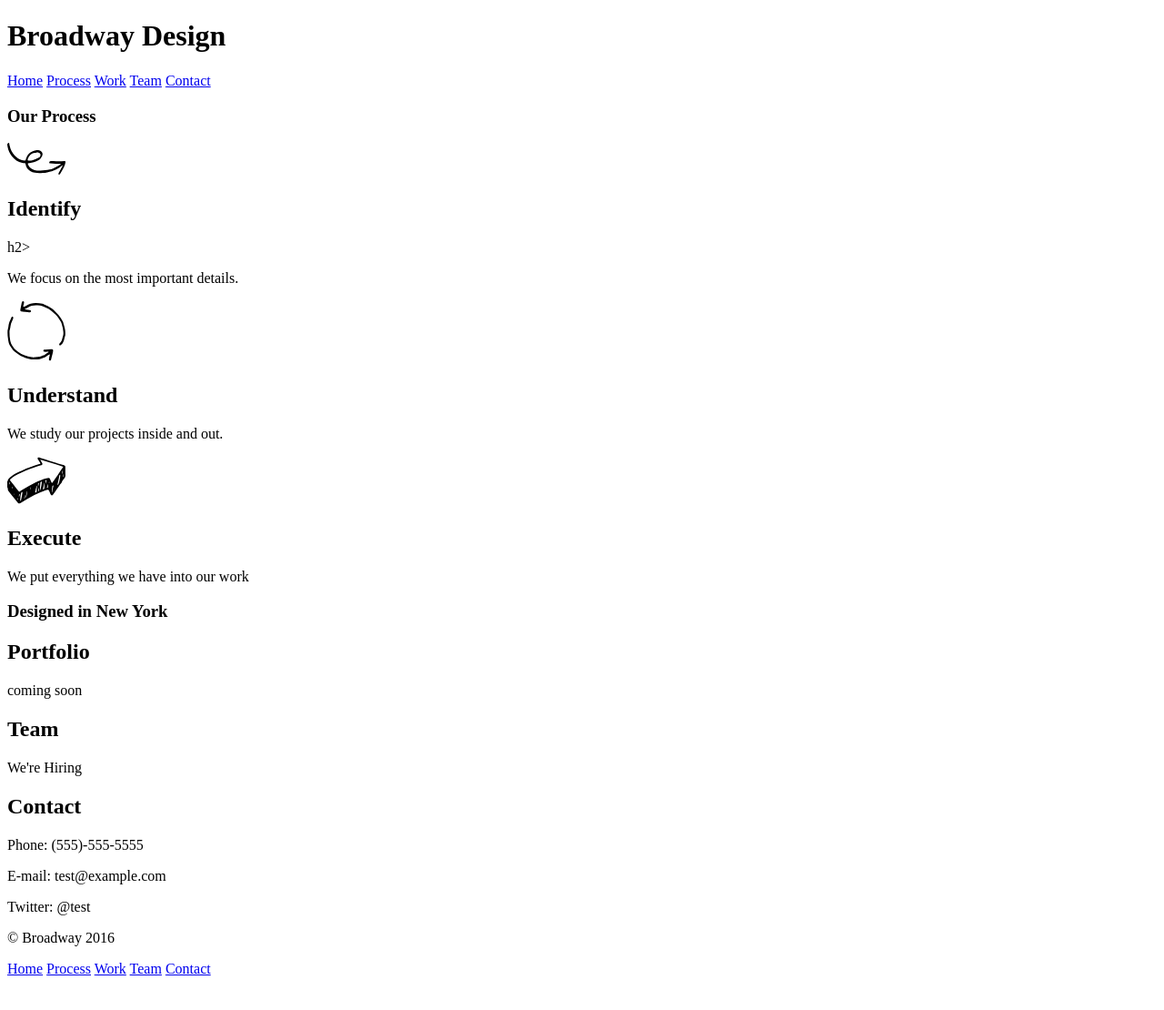
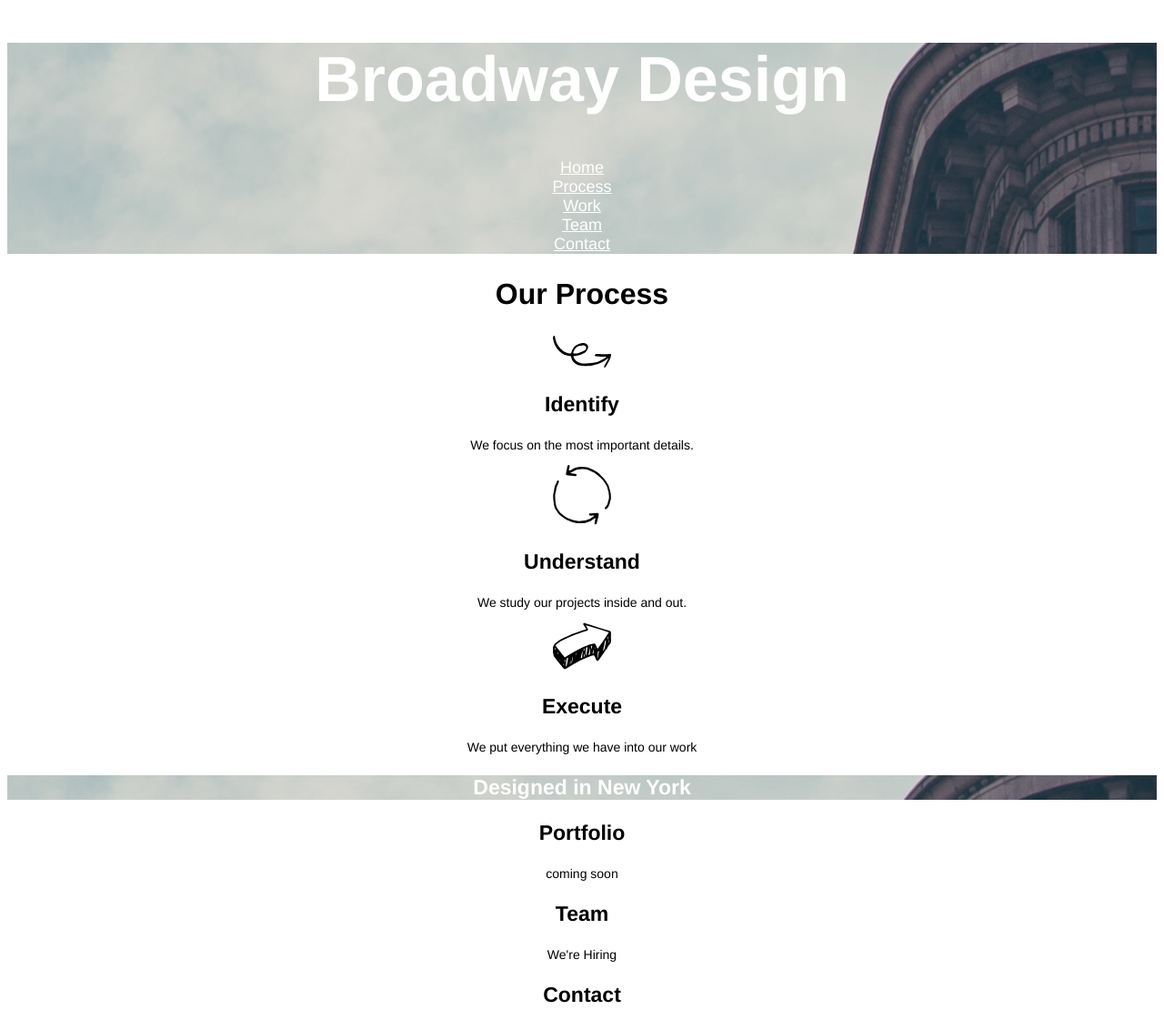
Before and after one commit to EvidenceN/broadway, a plain HTML site: page index.html in a window 1280 px wide. Shown: the top 1110 px of the page at 91% size. Before the commit the page ends 1082 px from the top, so only its background shows below. Drawn offline with Linux system fonts and the light colour scheme.

Commit message:
css portion is done

```diff
--- a/index.html
+++ b/index.html
@@ -11,26 +11,26 @@
 		<div id = "heading">
 			<h1>Broadway Design</h1>
 			<nav>
-				<a href = "#">Home</a>
-				<a href = "#">Process</a>
-				<a href = "#">Work</a>
-				<a href = "#">Team</a>
-				<a href = "#">Contact</a>
+				<a href = "#">Home</a> <br />
+				<a href = "#">Process</a> <br />
+				<a href = "#">Work</a> <br />
+				<a href = "#">Team</a> <br />
+				<a href = "#">Contact</a> <br />
 			</nav>
 		</div>
 
 		<!--Icons areas contaiining identify, understand, execute-->
 
 		<div class = "icons">
-			<h3>Our Process</h3>
+			<h2>Our Process</h2>
 			<img src = "resources/icons/identify.svg"/>
-			<h2>Identify</h2>h2>
+			<h3>Identify</h3>
 			<p>We focus on the most important details.</p>
 			<img src = "resources/icons/understand.svg"/>
-			<h2>Understand</h2>
+			<h3>Understand</h3>
 			<p>We study our projects inside and out.</p>
 			<img src = "resources/icons/execute.svg"/>
-			<h2>Execute</h2>
+			<h3>Execute</h3>
 			<p>We put everything we have into our work</p>
 		</div>
 
@@ -43,23 +43,25 @@
 		<!--below designed in new york-->
 
 		<div class= "portfolio">
-			<h2>Portfolio</h2>
+			<h3>Portfolio</h3>
 			<p>coming soon</p>
-			<h2>Team</h2>
+			<h3>Team</h3>
 			<p>We're Hiring</p>
-			<h2>Contact</h2>
+			<h3>Contact</h3>
 			<p>Phone: (555)-555-5555</p>
 			<p>E-mail: test@example.com</p>
 			<p>Twitter: @test</p>
 		</div>
 
+		 <!--Footer area of the webpage -->
+
 		<div class = "footer">
-			<p>&copy Broadway 2016</p>
-			<a href = "#">Home</a>
+			<p>&copy Broadway 2016</p> <a href = "#">Home</a>
 			<a href = "#">Process</a>
 			<a href = "#">Work</a>
 			<a href = "#">Team</a>
 			<a href = "#">Contact</a>
 		</div>
+
 	</body>
 </html>
--- a/resources/css/style.css
+++ b/resources/css/style.css
@@ -0,0 +1,50 @@
+body {
+	font-family: Helvetica;
+	text-align: center;
+}
+
+a {
+	font-size: 18px;
+	color: white;
+}
+
+h1{
+	font-size: 70px;
+	font-weight: bold;
+	color: white;
+}
+
+#heading {
+	background-image: url(../images/the-flatiron-building.png);
+}
+
+h2 {
+	font-size: 32px;
+	font-weight: bold;
+}
+
+h3 {
+	font-size: 23px;
+	font-weight: bold;
+}
+
+p {
+	font-size: 14px;
+}
+
+#designed {
+	background-image: url(../images/the-flatiron-building.png);
+	font-size: 23px;
+	font-weight: bold;
+	color: white;
+}
+
+.footer {
+	background-color: dimgray;
+	color: white;
+	text-align: left;
+}
+
+.footer p {
+	font-size: 11px;
+}
```
